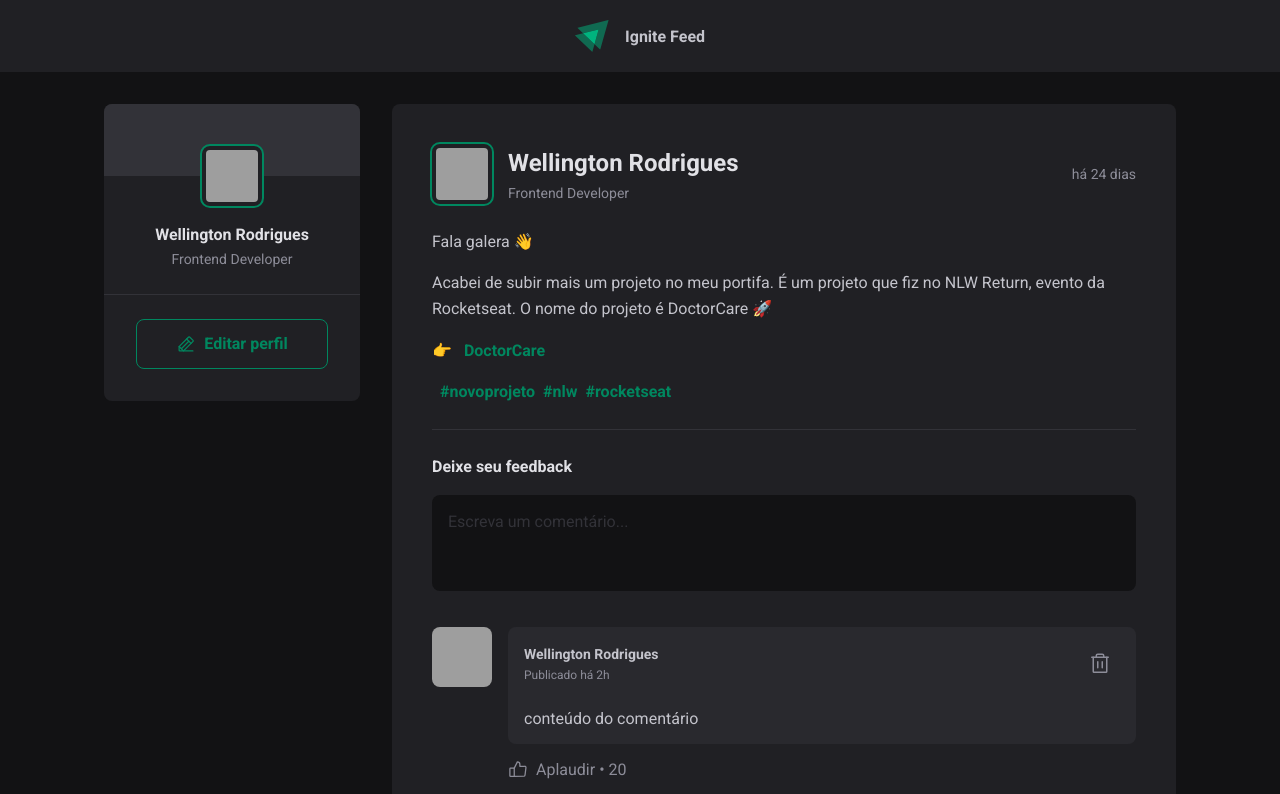
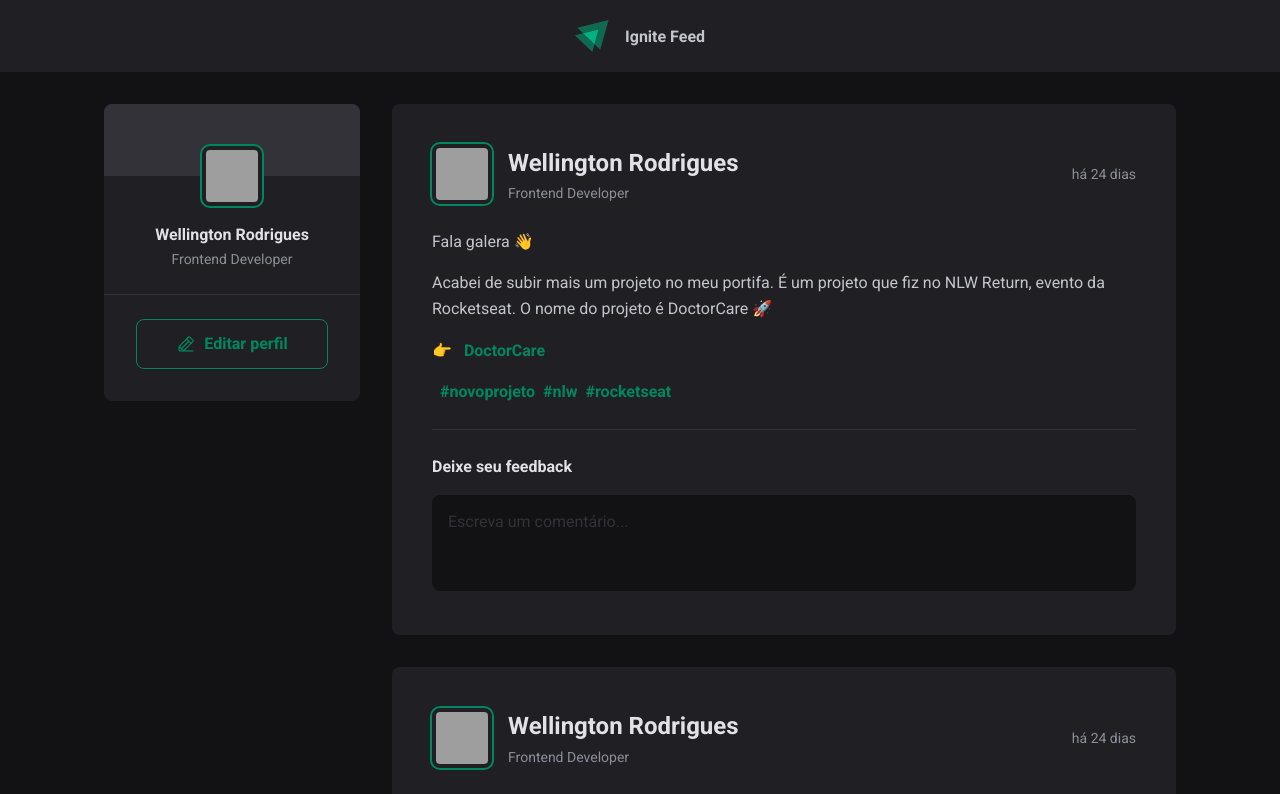
Before and after one commit to wellingtonrodriguesbr/ignite-feed, a React (Vite) app: page / in a window 1280 px wide. Shown: the top 794 px of the page. Built offline with nearby package versions, Linux system fonts and the light colour scheme; grey boxes are pictures that could not be loaded.

Commit message:
feat: create new comments

```diff
--- a/src/components/Comment.jsx
+++ b/src/components/Comment.jsx
@@ -2,7 +2,7 @@ import { ThumbsUp, Trash } from "phosphor-react";
 import { Avatar } from "./Avatar";
 import styles from "./Comment.module.css";
 
-export function Comment() {
+export function Comment({ comment }) {
   return (
     <div className={styles.comment}>
       <Avatar
@@ -20,7 +20,7 @@ export function Comment() {
               <Trash size={24} />
             </button>
           </header>
-          <p>conteúdo do comentário</p>
+          <p>{comment}</p>
         </div>
         <footer>
           <button>
--- a/src/components/Comment.module.css
+++ b/src/components/Comment.module.css
@@ -44,6 +44,7 @@
 
 .commentContent header button:hover {
   color: var(--red-500);
+  border-radius: 50%;
 }
 
 .commentBox footer {
--- a/src/components/Post.jsx
+++ b/src/components/Post.jsx
@@ -3,8 +3,18 @@ import { Comment } from "./Comment";
 import { format, formatDistanceToNow } from "date-fns";
 import ptBR from "date-fns/esm/locale/pt-BR";
 import styles from "./Post.module.css";
+import { useState } from "react";
 
 export function Post() {
+  const [comment, setComment] = useState([]);
+  const [newComment, setNewComment] = useState("");
+
+  function handleCreateNewComment(e) {
+    e.preventDefault();
+    setComment([...comment, newComment]);
+    setNewComment("");
+  }
+
   return (
     <>
       {posts.map((post) => (
@@ -33,6 +43,7 @@ export function Post() {
               })}
             </time>
           </header>
+
           <div className={styles.content}>
             <p>{post.content.title}</p>
             <p>{post.content.description}</p>
@@ -52,17 +63,25 @@ export function Post() {
             </p>
           </div>
 
-          <form className={styles.commentForm}>
+          <form
+            onSubmit={handleCreateNewComment}
+            className={styles.commentForm}
+          >
             <strong>Deixe seu feedback</strong>
-            <textarea placeholder="Escreva um comentário..." />
+            <textarea
+              value={newComment}
+              onChange={(e) => setNewComment(e.target.value)}
+              placeholder="Escreva um comentário..."
+            />
             <footer>
               <button type="submit">Publicar</button>
             </footer>
           </form>
-
-          <div className={styles.commentList}>
-            <Comment />
-          </div>
+          {comment.map((comment) => (
+            <div className={styles.commentList} key={comment}>
+              <Comment comment={comment} />
+            </div>
+          ))}
         </article>
       ))}
     </>
```
